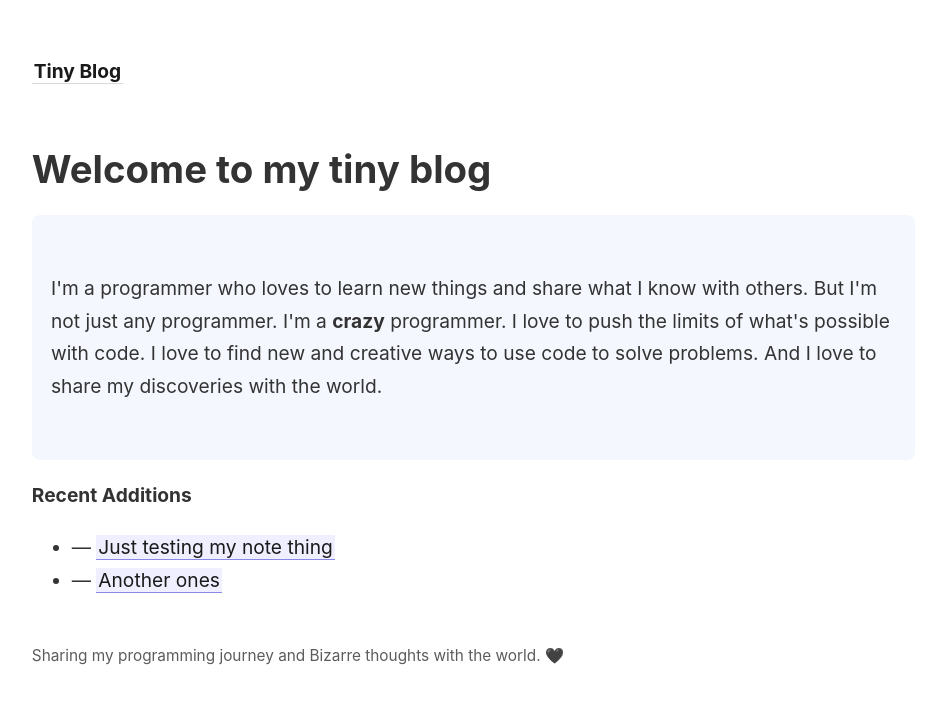
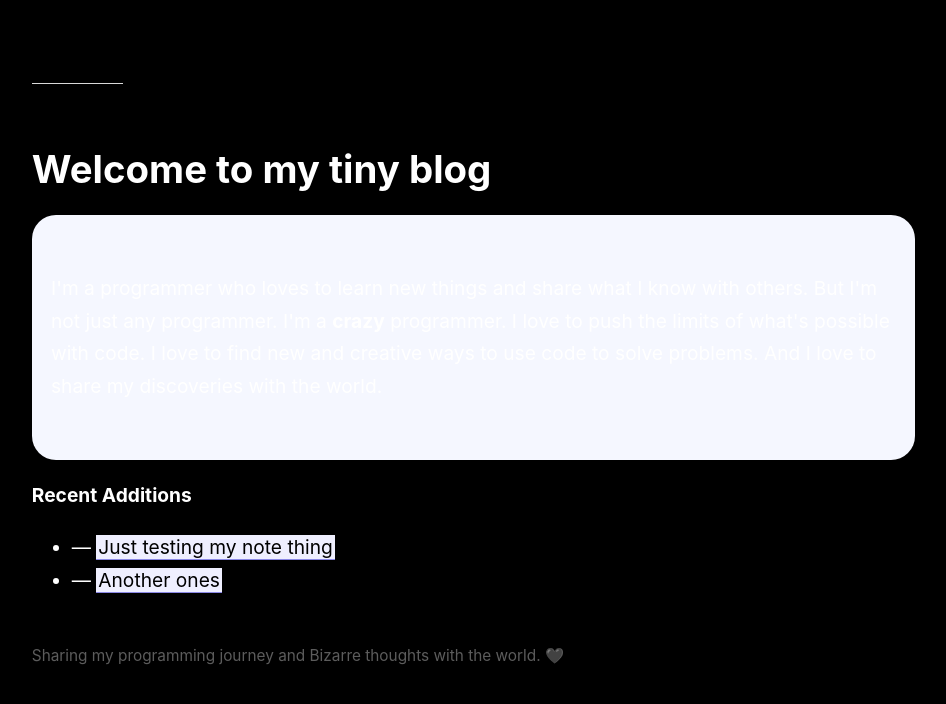
Before and after one commit to karim-ayman1/space-garden, a Jekyll site: the page built from _pages/index.md, in a window 1280 px wide. Shown: the top 704 px of the page, without its empty margins (45-991 px from the left). Built offline with Jekyll 4.4.1, drawn with Linux system fonts in a browser that asks for light colours.

Commit message:
vault backup: 2023-06-01 03:25:48

```diff
--- a/_pages/index.md
+++ b/_pages/index.md
@@ -7,7 +7,7 @@ permalink: /
 
 # Welcome to my tiny blog
 
-<p style="padding: 3em 1em; background: #f5f7ff; border-radius: 8px;">
+<p style="padding: 3em 1em; background: #f5f7ff; border-radius: 24px;">
 I'm a programmer who loves to learn new things and share what I know with others. But I'm not just any programmer. I'm a  <span style="font-weight: bold">crazy</span> programmer. I love to push the limits of what's possible with code. I love to find new and creative ways to use code to solve problems. And I love to share my discoveries with the world.
 </p>
 
--- a/_sass/_style.scss
+++ b/_sass/_style.scss
@@ -1,9 +1,11 @@
-$color-primary: hsl(0, 0%, 10%);
+$color-primary: hsl(0, 0%, 0%);
+// white
+$color-white: hsl(0, 0%, 100%);
 $color-text: hsl(0, 0%, 20%);
 $color-subtext: hsl(0, 0%, 30%);
 $color-border: hsl(0, 0%, 85%);
 $color-box-background: mix($color-primary, white, 4%);
-$border-radius: 8px;
+$border-radius: 24px;
 $font-family: -apple-system, BlinkMacSystemFont, Segoe UI, Helvetica, Arial,
   sans-serif, Apple Color Emoji, Segoe UI Emoji, Segoe UI Symbol;
 
@@ -14,7 +16,8 @@ body {
   line-height: 1.7;
   padding: 4vh 6vw;
   overflow-x: hidden;
-  color: $color-text;
+  background-color: $color-primary;
+  color: $color-white;
   font-size: 1rem;
   max-width: 63em;
 
```
